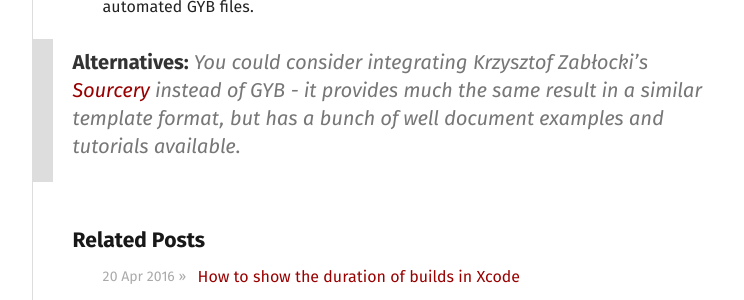
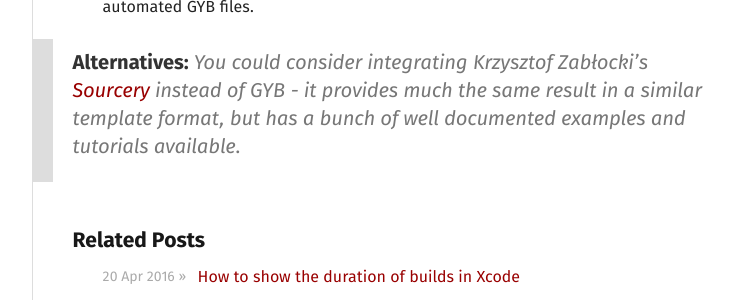
Before and after one commit to tonyarnold/tonyarnold.github.io, a Jekyll site: the page built from _posts/2018-07-11-gyb-xcode-integration.md, in a window 1280 px wide. Shown: the part 1335-1635 px from the top of the page, without its empty margins (378-1122 px from the left). Built offline with Jekyll 4.4.1, drawn with Linux system fonts in a browser that asks for light colours; nearby versions of some CDN libraries.

Commit message:
Update 2018-07-11-gyb-xcode-integration.md

```diff
--- a/_posts/2018-07-11-gyb-xcode-integration.md
+++ b/_posts/2018-07-11-gyb-xcode-integration.md
@@ -48,4 +48,4 @@ Here's what you need to do:
 
 8.  That's it! Commit your changes and get started replacing your boilerplate with automated GYB files.
 
-> **Alternatives:** You could consider integrating Krzysztof Zabłocki's [Sourcery](https://github.com/krzysztofzablocki/Sourcery) instead of GYB - it provides much the same result in a similar template format, but has a bunch of well document examples and tutorials available.
+> **Alternatives:** You could consider integrating Krzysztof Zabłocki's [Sourcery](https://github.com/krzysztofzablocki/Sourcery) instead of GYB - it provides much the same result in a similar template format, but has a bunch of well documented examples and tutorials available.
```
